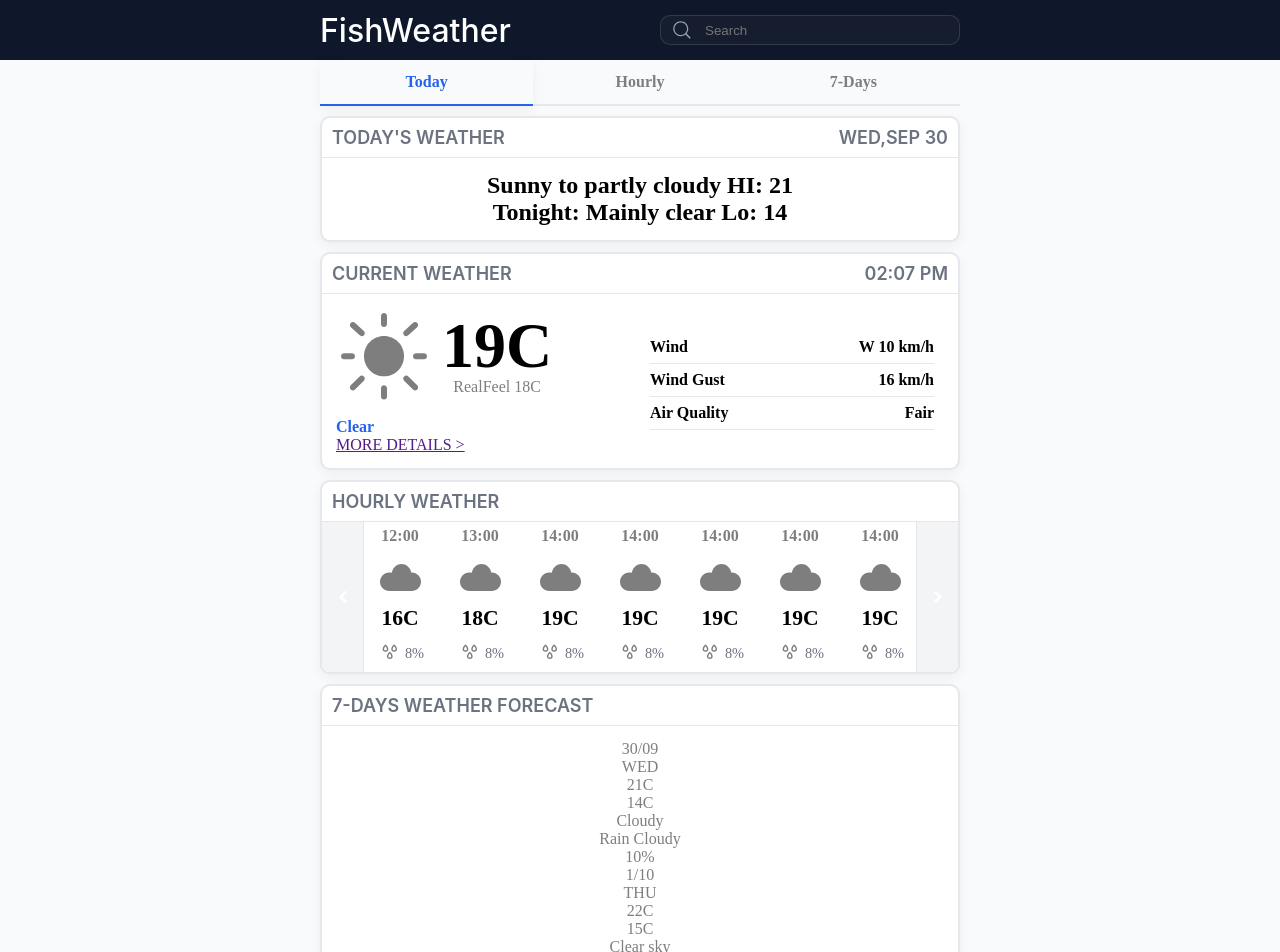
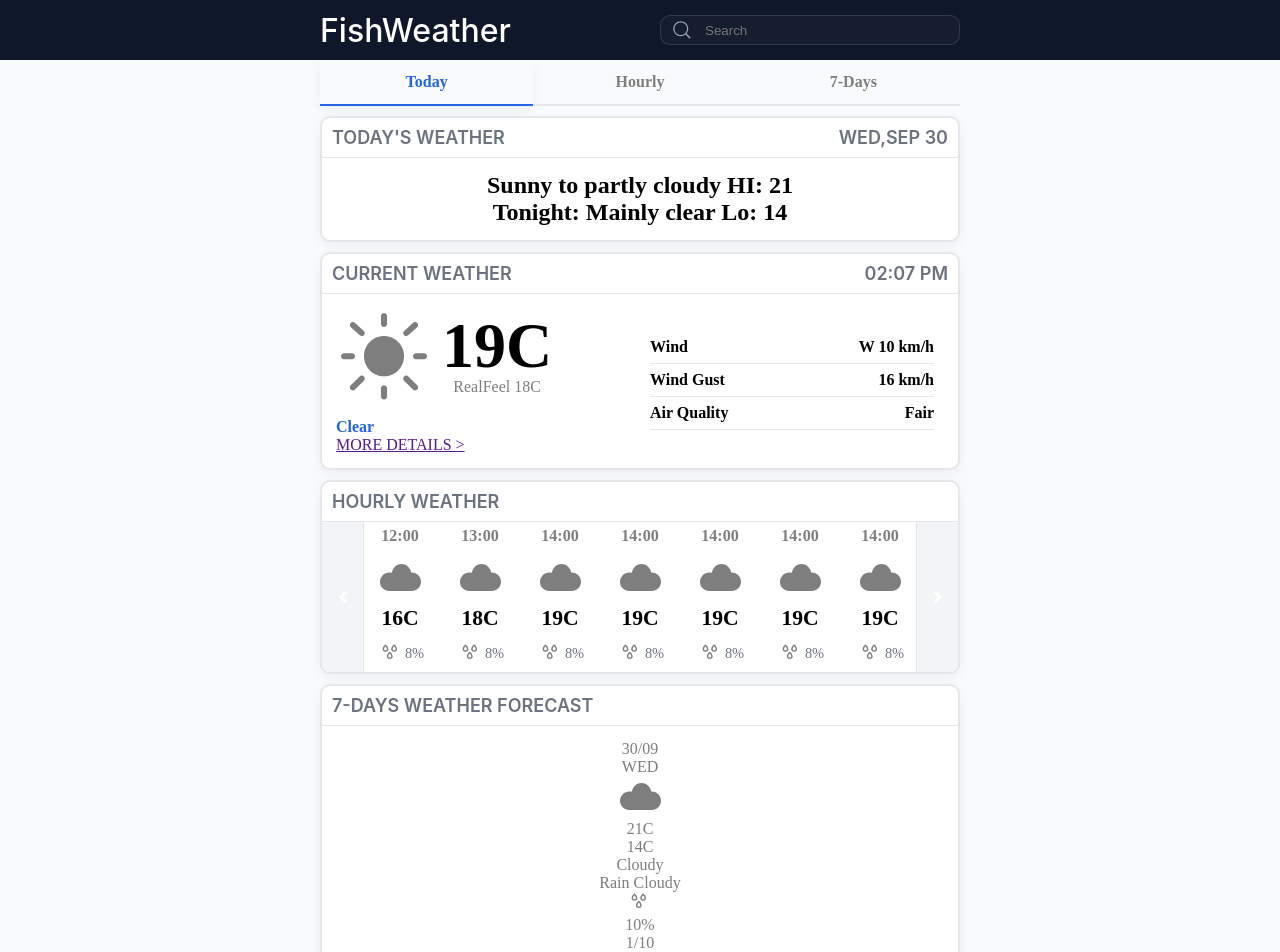
Before and after one commit to CertaCode/weatherApp-react, a React (Vite) app: page / in a window 1280 px wide. Shown: the top 952 px of the page. Built offline with nearby package versions, Linux system fonts and the light colour scheme.

Commit message:
feat: refactor ForecastItem component layout and add weather icons

```diff
--- a/src/components/sections/Forecast.jsx
+++ b/src/components/sections/Forecast.jsx
@@ -36,7 +36,7 @@ const data = [
 
 function Forecast() {
   return (
-    <Card title="7-DAYS WEATHER FORECAST" id="forecast">
+    <Card title="7-DAYS WEATHER FORECAST" className="forecast-weather">
       {data.map((data) => (
         <ForecastItem data={data} key={data.id} />
       ))}
--- a/src/components/ui/ForecastItem.jsx
+++ b/src/components/ui/ForecastItem.jsx
@@ -1,25 +1,52 @@
+import PropTypes from "prop-types";
+import sunnyIcon from "../../assets/weather-icons/sun.svg";
+import rainIcon from "../../assets/weather-icons/rain.svg";
+import cloudyIcon from "../../assets/weather-icons/cloudy.svg";
+import partlyCloudyIcon from "../../assets/weather-icons/partly-cloudy.svg";
+import nightyIcon from "../../assets/weather-icons/night.svg";
+import cloudyNightIcon from "../../assets/weather-icons/cloudy-night.svg";
+import humidityIcon from "../../assets/humidity.svg";
+
 function ForecastItem({ data }) {
+  const weather = data.dayWeather.toLowerCase();
+  const weatherIcon =
+    weather === "sunny" ? sunnyIcon
+    : weather === "rain" ? rainIcon
+    : weather === "cloudy" ? cloudyIcon
+    : weather === "partly cloudy" ? partlyCloudyIcon
+    : weather === "night" ? nightyIcon
+    : weather === "cloudy night" ? cloudyNightIcon
+    : sunnyIcon;
+
   return (
-    <div className="forecastItem">
-      <div className="forecastDate">
+    <div className="forecast__item">
+      <div className="forecast__left-group">
+        <div className="forecast__date">
           <p>{data.date}</p>
           <p>{data.day}</p>
         </div>
-      <div className="forecastTemperature">
-        {/* <img src="" /> */}
+        <div className="forecast__temperature">
+          <img src={weatherIcon} />
           <p>{data.hiTemp}</p>
           <p>{data.loTemp}</p>
         </div>
-      <div className="forecastDetails">
+      </div>
+      <div className="forecast__right-group">
+        <div className="forecast__details">
           <p>{data.dayWeather}</p>
           <p>{data.nightWeather}</p>
         </div>
-      <div className="forecastHumidity">
-        {/* <img src="" /> */}
+        <div className="forecast__humidity">
+          <img src={humidityIcon} />
           <p>{data.humidity}</p>
+        </div>
       </div>
     </div>
   );
 }
 
+ForecastItem.propTypes = {
+  data: PropTypes.object.isRequired,
+};
+
 export default ForecastItem;
```
Lines whose indentation alone changed are shown as unchanged.
